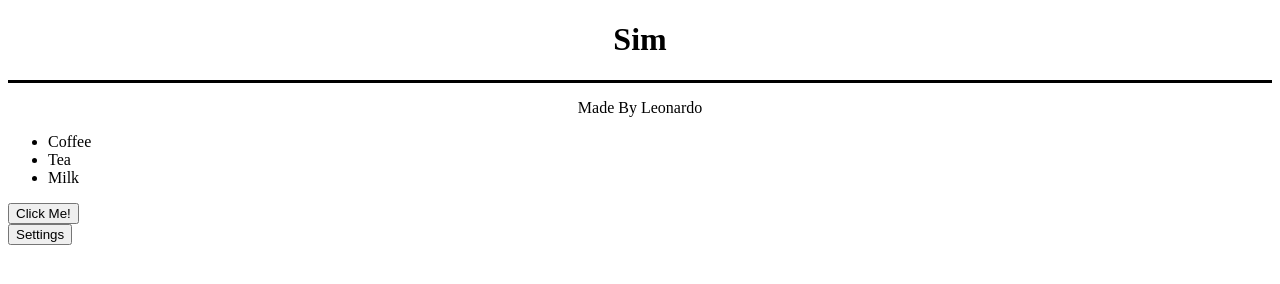
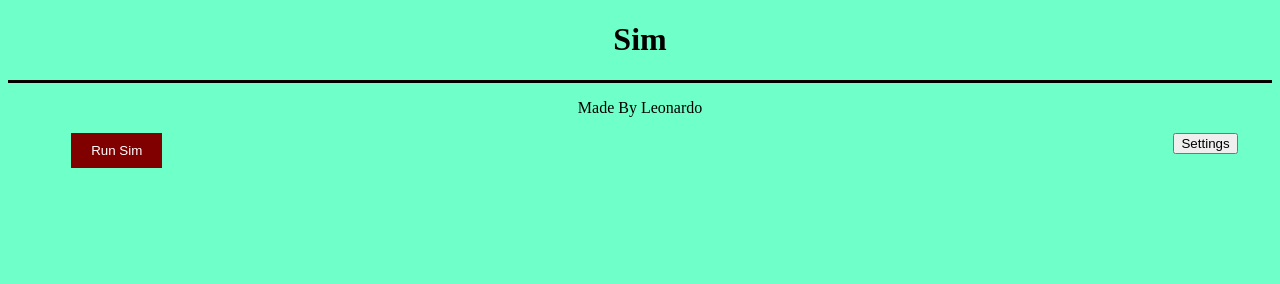
Before and after one commit to Leojb2oo8/Sim, a website: page Website/index.htm in a window 1280 px wide. Drawn offline with Linux system fonts and the light colour scheme.

Commit message:
html changes

```diff
--- a/Website/index.htm
+++ b/Website/index.htm
@@ -5,16 +5,14 @@
         <link rel="stylesheet" href="styles.css">
     </head>
 
-    <body style="background-color: white;">
+    <body style="background-color: rgb(111, 255, 200);">
         <div style=" text-align: center;"><h1 style="color: black;">Sim</h1></div>
         <hr style="height: 3px; background-color: black; border: none;">
         <div style=" text-align: center;"><p style="color: black;">Made By Leonardo</p></div>
-        <ul style="">
-            <li style="color: black;">Coffee</li>
-            <li style="color: black;">Tea</li>
-            <li style="color: black;">Milk</li>
+
+        <ul style="list-style-type: none;  display: flex; padding: 0;">
+            <li style="color: black; padding: 0 5%;"><div><button type="button" style="background-color: maroon; border: none; color: white; padding: 10px 20px;">Run Sim</button></div></li>
+            <li style="color: black; padding-left: 75%;"><div><button type="button">Settings</button></div></li>
           </ul>
-        <div><button type="button">Click Me!</button></div>
-        <div><button type="button">Settings</button></div>
     </body>
 </html>
```
